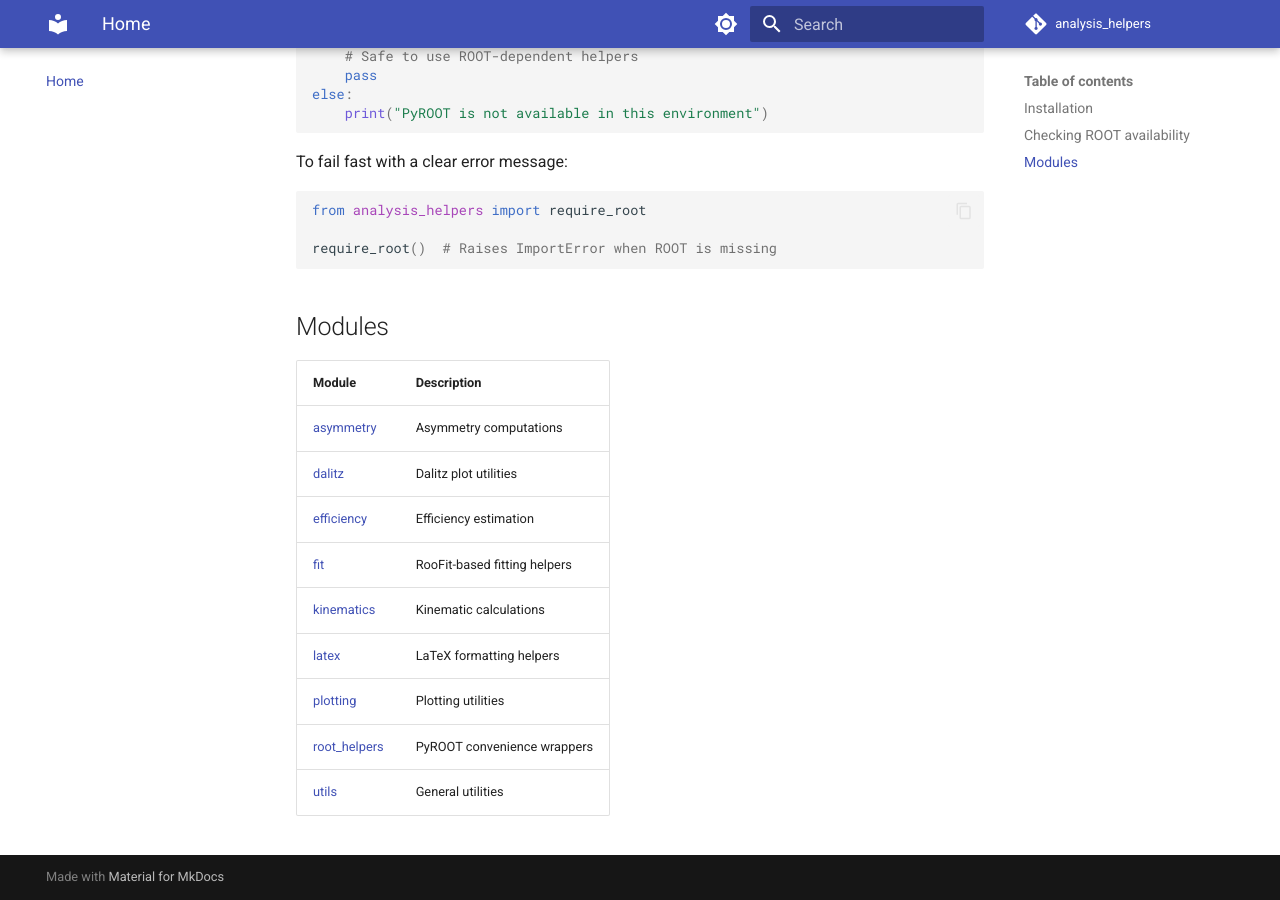
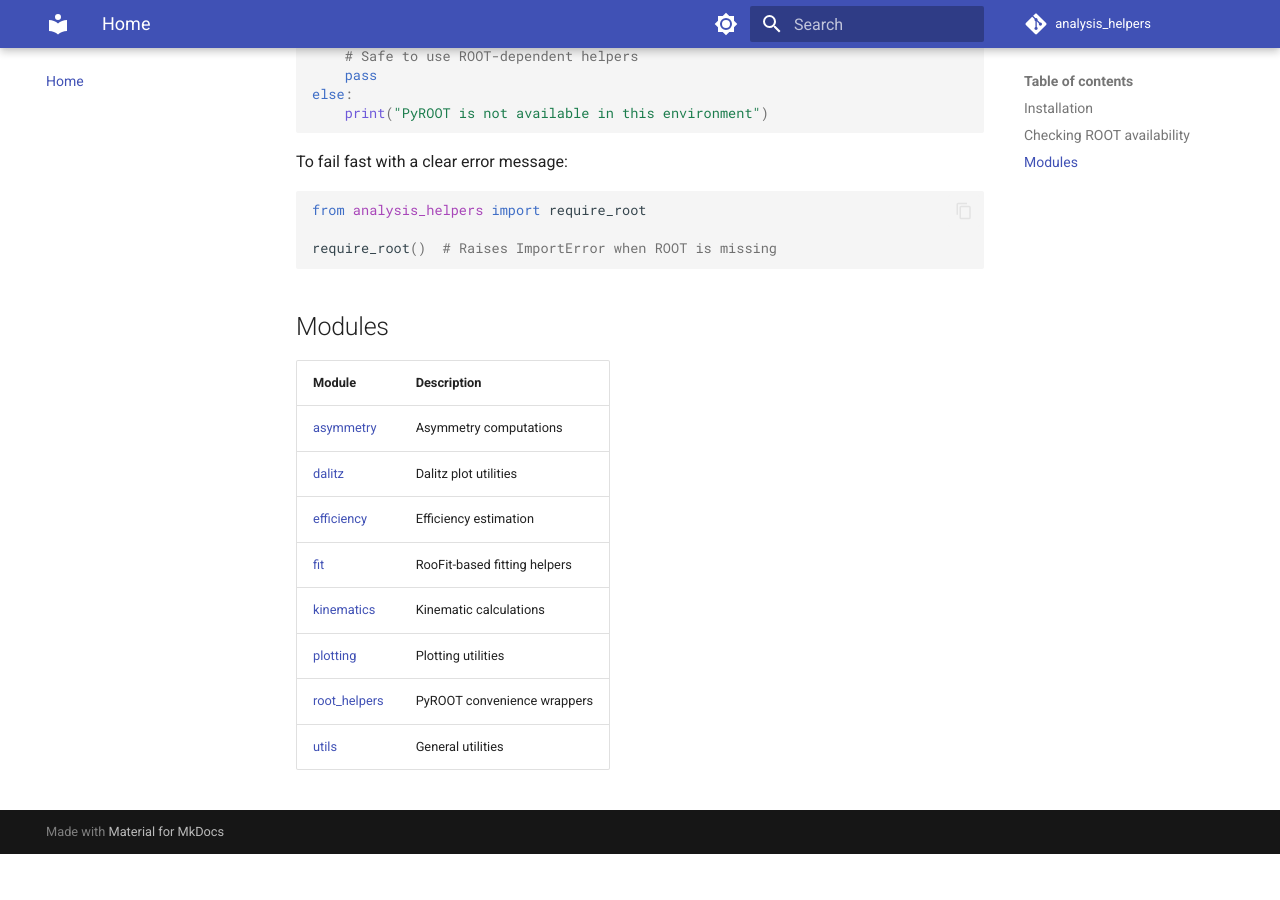
Before and after one commit to cpviolation/analysis_helpers, an MkDocs documentation site: the page built from docs/index.md, in a window 1280 px wide and 900 px high, scrolled down 661 px. Built offline with MkDocs 1.6.1 and Material for MkDocs 9.7.7, drawn with Linux system fonts in a browser that asks for light colours; comment, search, counter and statistics services are not loaded; after the commit the page ends 1515 px from its top, so only the background shows below that.

Commit message:
removed latex api

```diff
--- a/docs/index.md
+++ b/docs/index.md
@@ -46,7 +46,6 @@ require_root()  # Raises ImportError when ROOT is missing
 | [efficiency](api/efficiency.md) | Efficiency estimation |
 | [fit](api/fit.md) | RooFit-based fitting helpers |
 | [kinematics](api/kinematics.md) | Kinematic calculations |
-| [latex](api/latex.md) | LaTeX formatting helpers |
 | [plotting](api/plotting.md) | Plotting utilities |
 | [root_helpers](api/root_helpers.md) | PyROOT convenience wrappers |
 | [utils](api/utils.md) | General utilities |
--- a/mkdocs.yml
+++ b/mkdocs.yml
@@ -51,7 +51,6 @@ nav:
     - efficiency: api/efficiency.md
     - fit: api/fit.md
     - kinematics: api/kinematics.md
-    - latex: api/latex.md
     - plotting: api/plotting.md
     - root_helpers: api/root_helpers.md
     - utils: api/utils.md
```
Also changed, not shown: docs/api/latex.md (deleted, +0 -3 lines).
